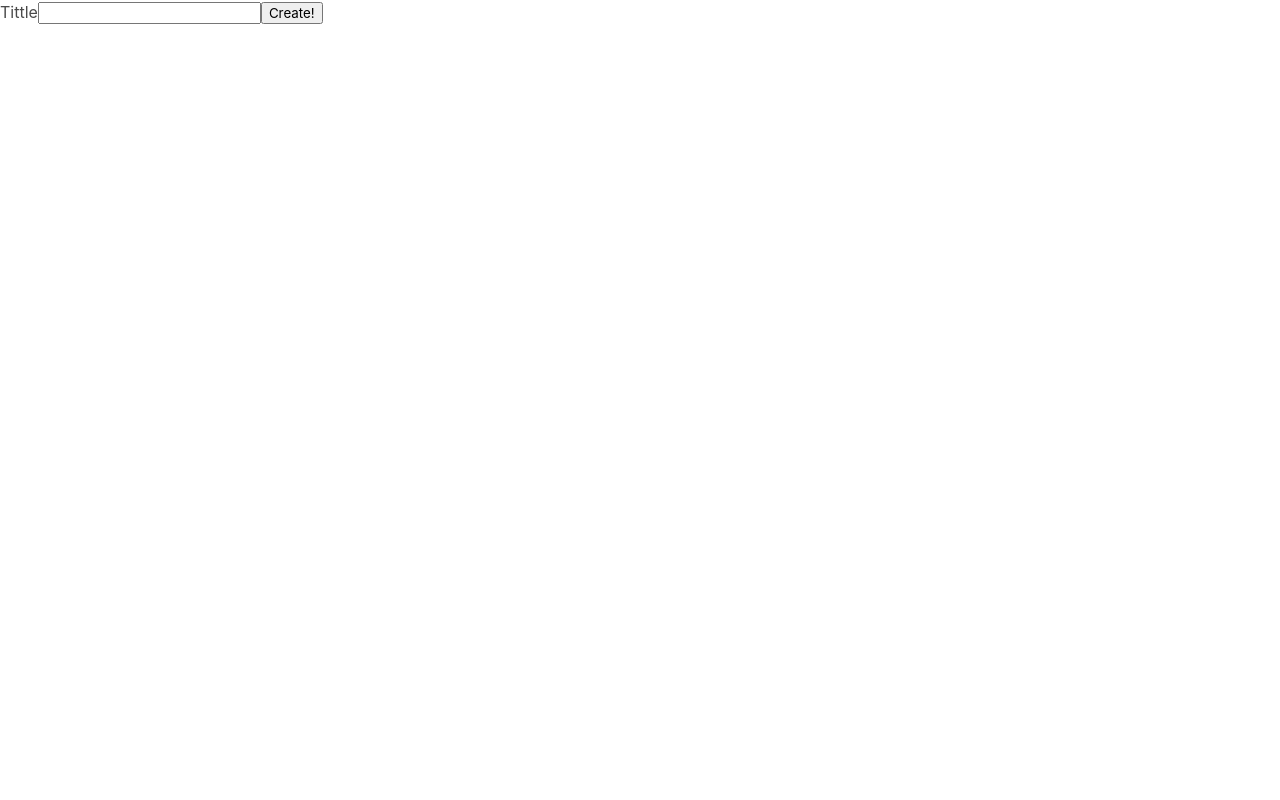
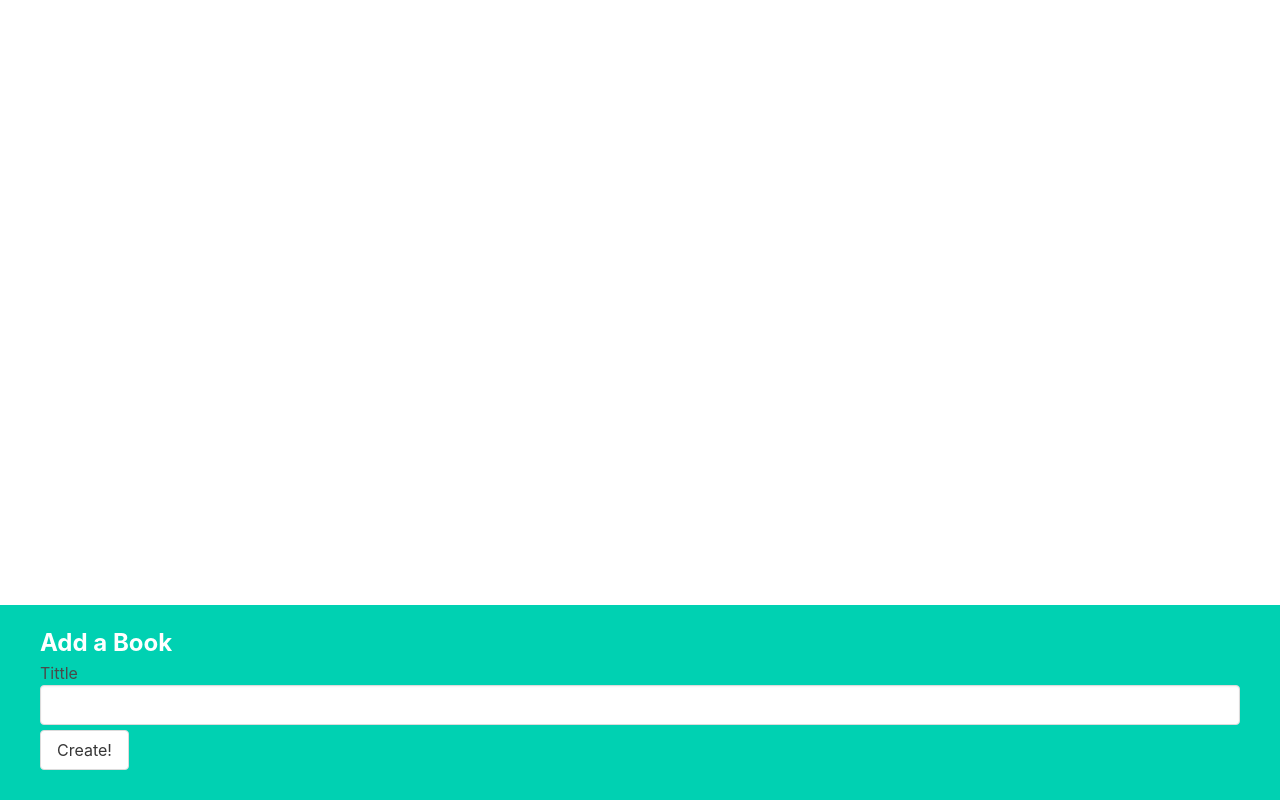
Before and after one commit to eduardotejeda/books, a React (Create React App) app: page / in a window 1280 px wide. Built offline with nearby package versions, Linux system fonts and the light colour scheme.

Commit message:
Update BookCreate component

```diff
--- a/src/components/BookCreate.js
+++ b/src/components/BookCreate.js
@@ -14,11 +14,12 @@
 
     };
 
-    return <div>
+    return <div className='book-create'>
+        <h3>Add a Book</h3>
         <form onSubmit={handleSubmit}>
             <label>Tittle</label>
-            <input value={title} onChange={handleChange}/>
-            <button>Create!</button>
+            <input className='input' value={title} onChange={handleChange}/>
+            <button className='button'>Create!</button>
         </form>
     </div>
 }
```
